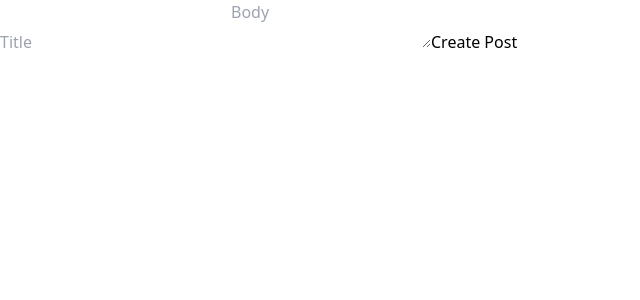
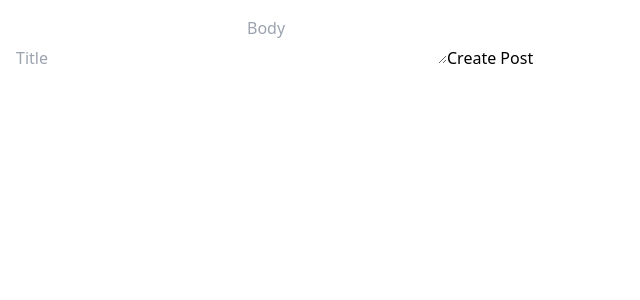
Before and after one commit to manoj-manoharan/react_crud_app, a React (Create React App) app in the folder client/: page /posts/create in a window 1280 px wide. Shown: the top 300 px of the page, without its empty margins (0-640 px from the left). Built offline with nearby package versions, Linux system fonts and the light colour scheme.

Commit message:
- List page formatting

```diff
--- a/client/src/App.tsx
+++ b/client/src/App.tsx
@@ -6,12 +6,14 @@ import {Edit} from "./pages/Edit";
 
 function App() {
     return (
-        <div className="App">
-            <Routes>
-                <Route path="/" element={<Home/>}/>
-                <Route path="/posts/create" element={<Create/>}/>
-                <Route path="/posts/edit/:id" element={<Edit/>}/>
-            </Routes>
+        <div className="container">
+            <div className="content">
+                <Routes>
+                    <Route path="/" element={<Home/>}/>
+                    <Route path="/posts/create" element={<Create/>}/>
+                    <Route path="/posts/edit/:id" element={<Edit/>}/>
+                </Routes>
+            </div>
         </div>
     );
 }
--- a/client/src/components/UI/Button.tsx
+++ b/client/src/components/UI/Button.tsx
@@ -1,5 +1,11 @@
-import  {PropsWithChildren,FC} from "react"
+import {PropsWithChildren, FC} from "react"
 
-export const Button: FC<PropsWithChildren<{ onClick?: () => void }>> = ({onClick, children}) => {
-    return <button className="m4" onClick={onClick}>{children}</button>;
+export const Button: FC<PropsWithChildren<{ onClick?: () => void, style? : object }>> = ({
+                                                                                            style,
+                                                                                           onClick,
+                                                                                           children,
+                                                                                       }) => {
+    return <button style={style}
+                   className="bg-blue-500 hover:bg-blue-700 text-white font-bold py-2 px-4 rounded"
+                   onClick={onClick}>{children}</button>;
 };
--- a/client/src/pages/Home.tsx
+++ b/client/src/pages/Home.tsx
@@ -1,4 +1,4 @@
-import  {useState,FC} from "react"
+import {useState, FC} from "react"
 import {Button} from "../components/UI/Button";
 import {Link} from "react-router-dom";
 import {usePostsFetch} from "../hooks/usePostsFetch";
@@ -13,23 +13,22 @@ export const Home: FC = () => {
 
     return (
         <>
-            <Button>
+            <Button style={{width: "100%"}}>
                 <Link to="/posts/create">Create</Link>
             </Button>
-            <LoadingModal canShowModal={loading} />
-            {!loading && posts.map((post) => {
-                return (
-                    <p key={post.id}>
-                        {post.title}
-                        &nbsp;
-                        <ViewPost postId={post.id}/>
-                        &nbsp;
-                        <Link to={`/posts/edit/${post.id}`}>Edit</Link>
-                        &nbsp;
-                        <DeletePost postId={post.id} setPosts={setPosts}/>
-                    </p>
-                );
-            })}
+            <LoadingModal canShowModal={loading}/>
+            <div className="post-list">
+                {!loading && posts.map((post) => {
+                    return (
+                        <div className="post-item" key={post.id}>
+                            <span className="title">{post.title}</span>
+                            <span className="view"><ViewPost postId={post.id}/></span>
+                            <span className="edit"><Link to={`/posts/edit/${post.id}`}><Button>Edit</Button></Link></span>
+                            <span className="delete"><DeletePost postId={post.id} setPosts={setPosts}/></span>
+                        </div>
+                    );
+                })}
+            </div>
         </>
     );
 };
--- a/client/src/styles/App.css
+++ b/client/src/styles/App.css
@@ -1,3 +1,43 @@
-p {
-    outline:rebeccapurple !important;
+/** {*/
+/*    border: 1px solid red;*/
+/*}*/
+
+* {
+    box-sizing: border-box;
+    margin: 0;
+    padding: 0;
 }
+
+.container {
+    padding: 1rem;
+    max-width: 100vw;
+    display: flex;
+    flex-direction: column;
+}
+
+.content {
+    align-items: center;
+    justify-content: center;
+}
+
+.post-item {
+    margin: 1rem;
+    display: flex;
+}
+
+.title {
+    flex: 7;
+    word-wrap: break-word;
+}
+
+.view {
+    flex: 1;
+}
+
+.edit {
+    flex: 1;
+}
+
+.delete {
+    flex: 1;
+}
```
